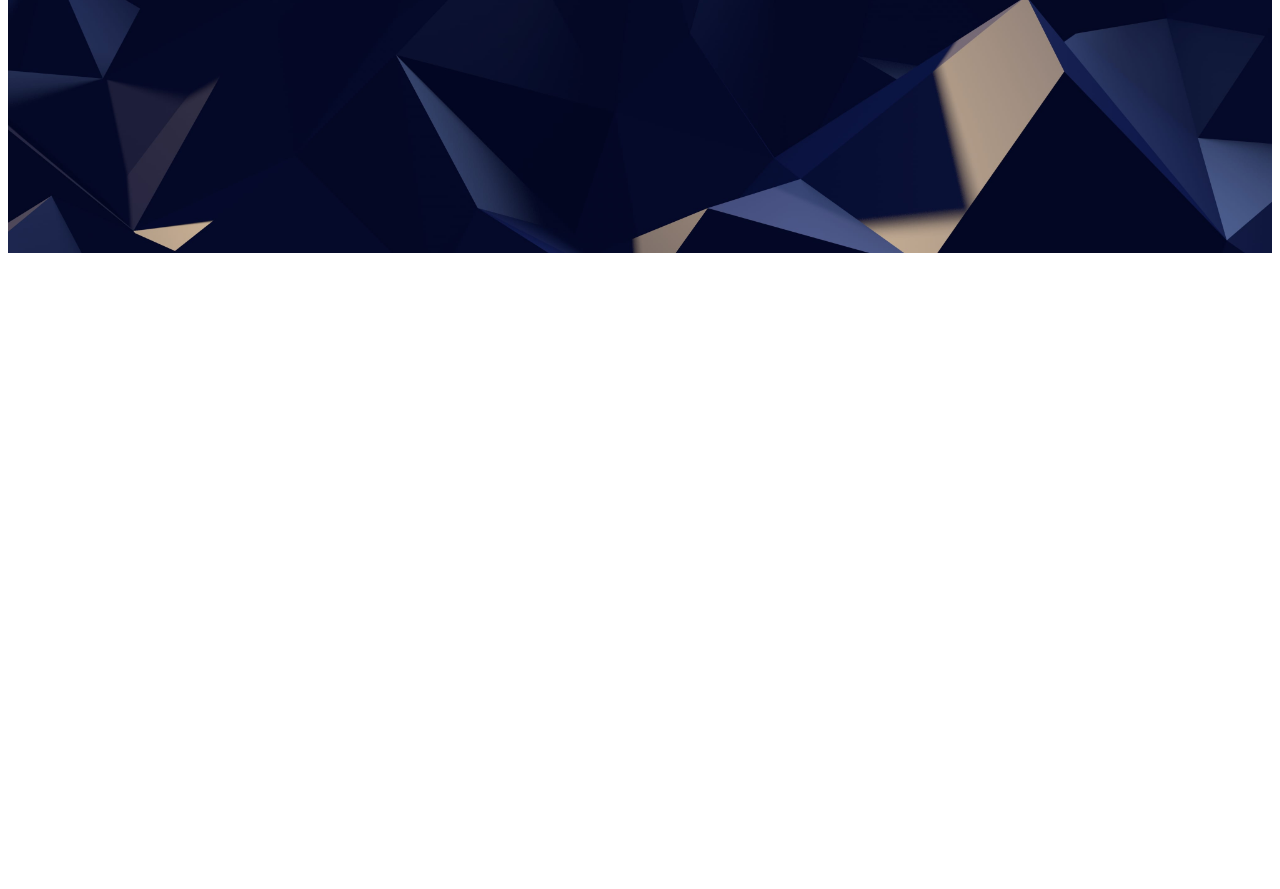
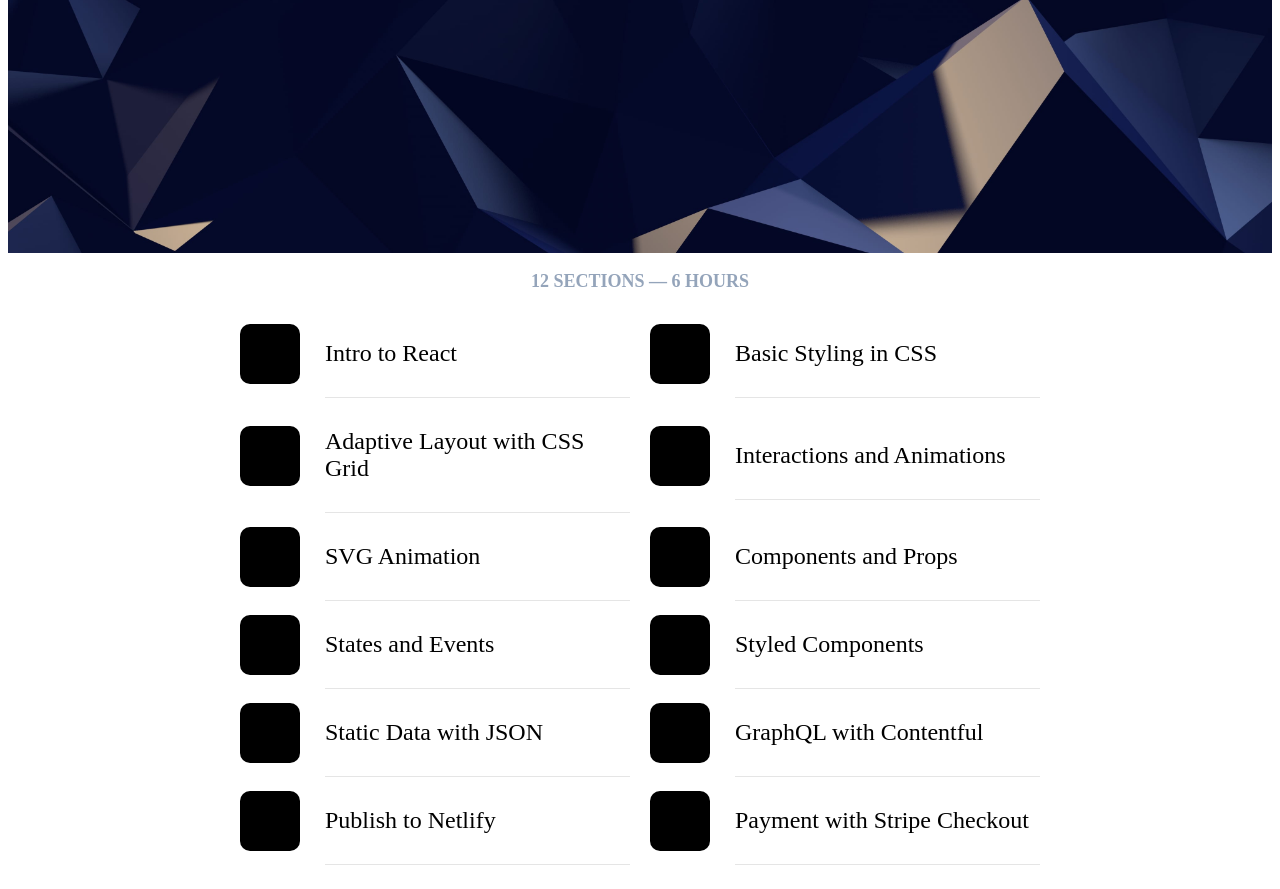
Before and after one commit to phoreals/designcodetest, a Gatsby site: page / in a window 1280 px wide. Shown: the part 1626-2515 px from the top of the page. Before the commit the page ends 1887 px from the top, so only its background shows below. Built offline with nearby package versions, Linux system fonts and the light colour scheme; Gatsby itself is replaced by a stand-in of ours.

Commit message:
finished static data with json

```diff
--- /dev/null
+++ b/src/components/Cell.js
@@ -0,0 +1,32 @@
+import React from 'react'
+import styled from 'styled-components'
+
+const CellGroup = styled.div`
+    display: grid;
+    grid-template-columns: 60px auto;
+    grid-gap: 25px;
+    align-items: center;
+`
+const CellImage = styled.div`
+    width: 60px;
+    height: 60px;
+    background: black;
+    border-radius: 10px;
+    background-image: url(${props => props.image});
+    background-size: 60px;
+`
+
+const CellTitle = styled.div`
+    font-size: 24px;
+    border-bottom: 1px solid rgba(0,0,0, 0.1);
+    padding: 30px 0;
+`
+
+const Cell = props => (
+    <CellGroup>
+        <CellImage images={props.image}></CellImage>
+        <CellTitle>{props.title}</CellTitle>
+    </CellGroup>
+)
+
+export default Cell
--- a/src/pages/index.js
+++ b/src/pages/index.js
@@ -3,6 +3,30 @@
 import Card from '../components/Card';
 import Section from '../components/Section';
 import Wave from '../components/Wave';
+import staticdata from '../../staticdata.json'
+import Cell from '../components/Cell';
+import styled from 'styled-components'
+
+const SectionCaption = styled.p`
+  font-weight: 600;
+  font-size: 18px;
+  text-transform: uppercase;
+  color: #94A4BA;
+  text-align: center;
+`
+
+const SectionCellGroup = styled.div`
+  max-width: 800px;
+  margin: 0 auto 100px;
+  padding: 0 20px;
+  display: grid;
+  grid-template-columns: repeat(2, 1fr);
+  grid-column-gap: 20px;
+
+  @media (max-width: 800px) {
+    grid-template-columns: repeat(1, 1fr);
+  }
+`
 
 const IndexPage = () => (
   <div>
@@ -55,6 +79,16 @@
       title="React for Designers"
       text="Learn how to build a modern site using React and the most efficient libraries to get your site/product online. Get familiar with components, Grid CSS, animations, interactions, dynamic data with Contentful and deploying your site with Netlify."
     />
+
+    <SectionCaption>12 sections — 6 hours</SectionCaption>
+    <SectionCellGroup>
+      {staticdata.cells.map(cell => (
+        <Cell
+          title={cell.title}
+          image={cell.image}
+        />
+      ))}
+    </SectionCellGroup>
   </div>
 )
 
--- /dev/null
+++ b/staticdata.json
@@ -0,0 +1,52 @@
+{
+    "cells": [
+        {
+            "title": "Intro to React",
+            "image": "https://cl.ly/1U1F170x3D0L/download/logo-react-small.png"
+        },
+        {
+            "title": "Basic Styling in CSS",
+            "image": "https://cl.ly/1U1F170x3D0L/download/logo-react-small.png"
+        },
+        {
+            "title": "Adaptive Layout with CSS Grid",
+            "image": "https://cl.ly/1U1F170x3D0L/download/logo-react-small.png"
+        },
+        {
+            "title": "Interactions and Animations",
+            "image": "https://cl.ly/1U1F170x3D0L/download/logo-react-small.png"
+        },
+        {
+            "title": "SVG Animation",
+            "image": "https://cl.ly/1U1F170x3D0L/download/logo-react-small.png"
+        },
+        {
+            "title": "Components and Props",
+            "image": "https://cl.ly/1U1F170x3D0L/download/logo-react-small.png"
+        },
+        {
+            "title": "States and Events",
+            "image": "https://cl.ly/1U1F170x3D0L/download/logo-react-small.png"
+        },
+        {
+            "title": "Styled Components",
+            "image": "https://cl.ly/1U1F170x3D0L/download/logo-react-small.png"
+        },
+        {
+            "title": "Static Data with JSON",
+            "image": "https://cl.ly/1U1F170x3D0L/download/logo-react-small.png"
+        },
+        {
+            "title": "GraphQL with Contentful",
+            "image": "https://cl.ly/1U1F170x3D0L/download/logo-react-small.png"
+        },
+        {
+            "title": "Publish to Netlify",
+            "image": "https://cl.ly/1U1F170x3D0L/download/logo-react-small.png"
+        },
+        {
+            "title": "Payment with Stripe Checkout",
+            "image": "https://cl.ly/1U1F170x3D0L/download/logo-react-small.png"
+        }
+    ]
+}
```
